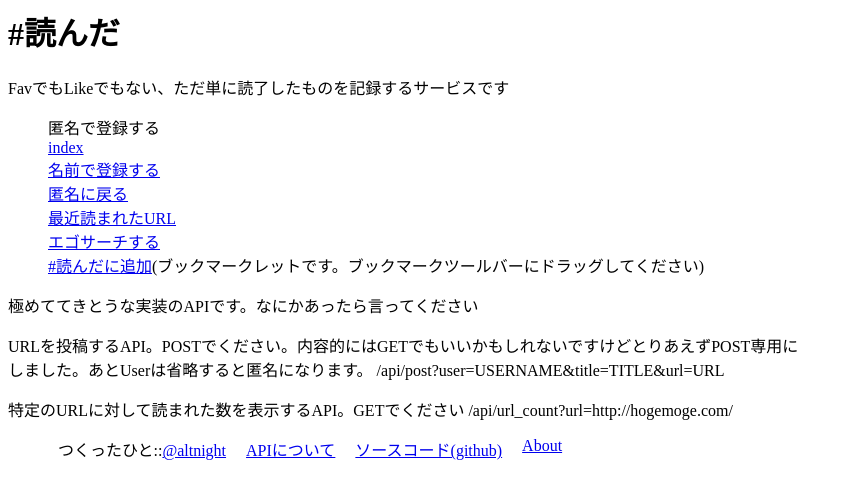
After one commit to altnight/yonda_proj, a Django app: template templates/api.html in a window 1280 px wide. The commit adds this page. Shown: the top 499 px of the page, without its empty margins (0-852 px from the left). Run offline with Django 3.2, Linux system fonts and the light colour scheme; the template is opened without the code that fills it, so the values that code supplies are empty.

Commit message:
文言追加

```diff
--- /dev/null
+++ b/templates/api.html
@@ -0,0 +1,13 @@
+{% extends 'base.html' %}
+{% block title %}APIについて - #読んだ{% endblock %}
+{% block content %}
+<p>極めててきとうな実装のAPIです。なにかあったら言ってください</p>
+<p>
+URLを投稿するAPI。POSTでください。内容的にはGETでもいいかもしれないですけどとりあえずPOST専用にしました。あとUserは省略すると匿名になります。
+/api/post?user=USERNAME&title=TITLE&url=URL
+</p>
+<p>
+特定のURLに対して読まれた数を表示するAPI。GETでください
+/api/url_count?url=http://hogemoge.com/
+</p>
+{% endblock %}
--- a/templates/base.html
+++ b/templates/base.html
@@ -65,9 +65,9 @@
   <div id='footer'>
     <ul>
       <li>つくったひと::<a href="http://twitter.com/altnight">@altnight</a></li>
-      <li>APIについて</li>
+      <li><a href="{% url api %}">APIについて</a></li>
       <li><a href="http://github.com/altnight/yonda_proj">ソースコード(github)</a></li>
-      <li>About</li>
+      <li><a href="{% url about %}">About</a></li>
     </ul>
 
   </div>
```
Also changed, not shown: templates/about.html (added, +7 -0 lines).
